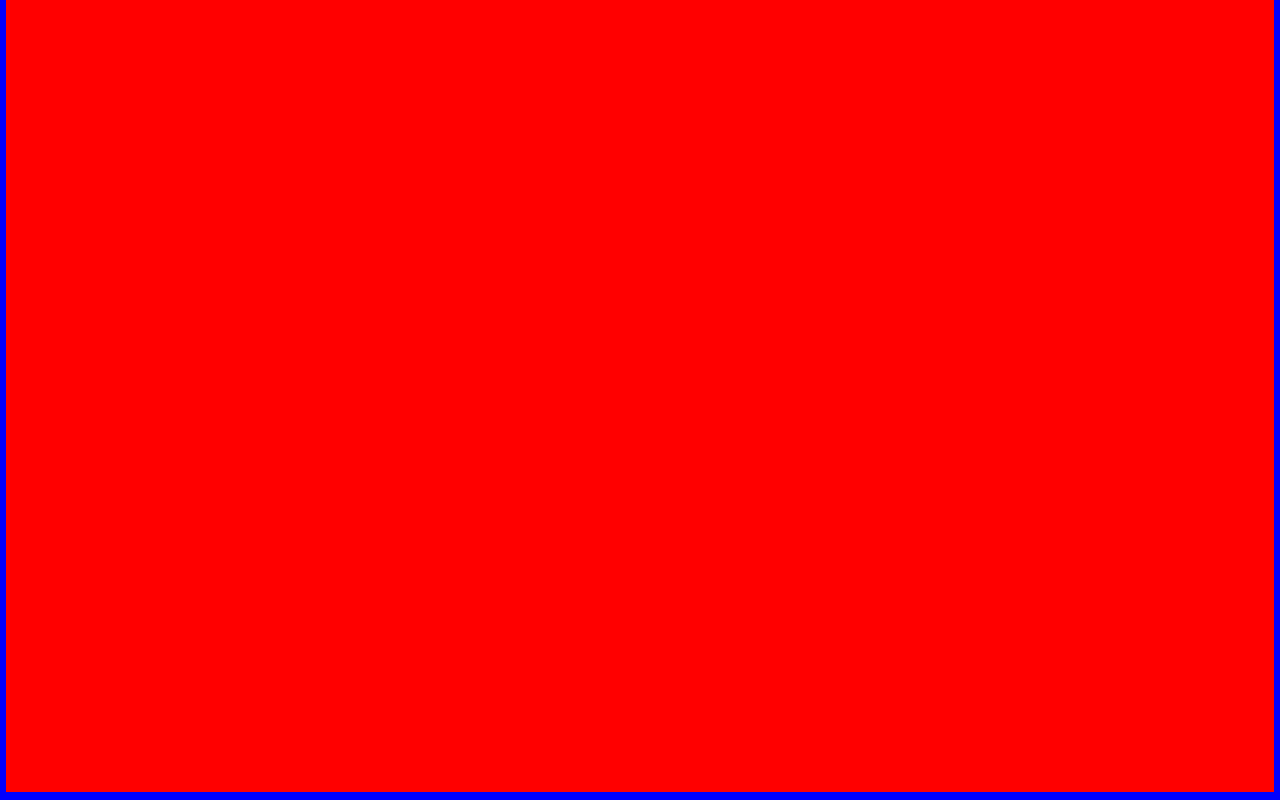
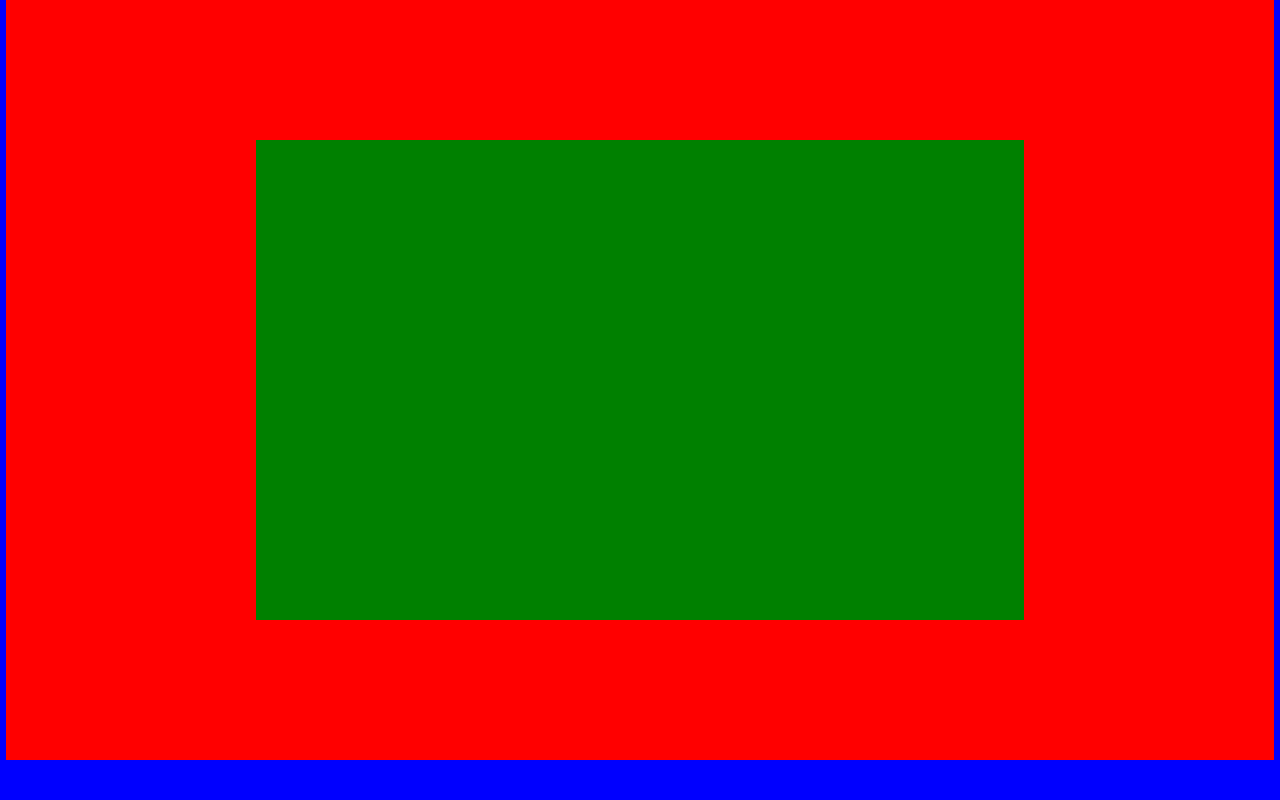
Before and after one commit to simonact/rating-increasing, a plain HTML site: page index.html in a window 1280 px wide. Drawn offline with Linux system fonts and the light colour scheme.

Commit message:
updated the box

```diff
--- a/index.html
+++ b/index.html
@@ -8,6 +8,9 @@
 </head>
 <body>
       <div class="main">
+        <div class="box">
+
+        </div>
 
       </div>
 </body>
--- a/style.css
+++ b/style.css
@@ -2,12 +2,21 @@ body{
     background-color: blue;
     margin: 0%;
     padding: 0%;
+    align-content: center;
 }
 
 .main{
     background-color: red;
     width: 99vw;
-    height:99vh;
+    height:95vh;
     margin: auto;
-    padding: auto;
+    align-content: center;
 }
+
+.box{
+    width: 60vw;
+    height: 60vh;
+    background-color: green;
+    margin: auto;
+    align-content: center;
+}
```
